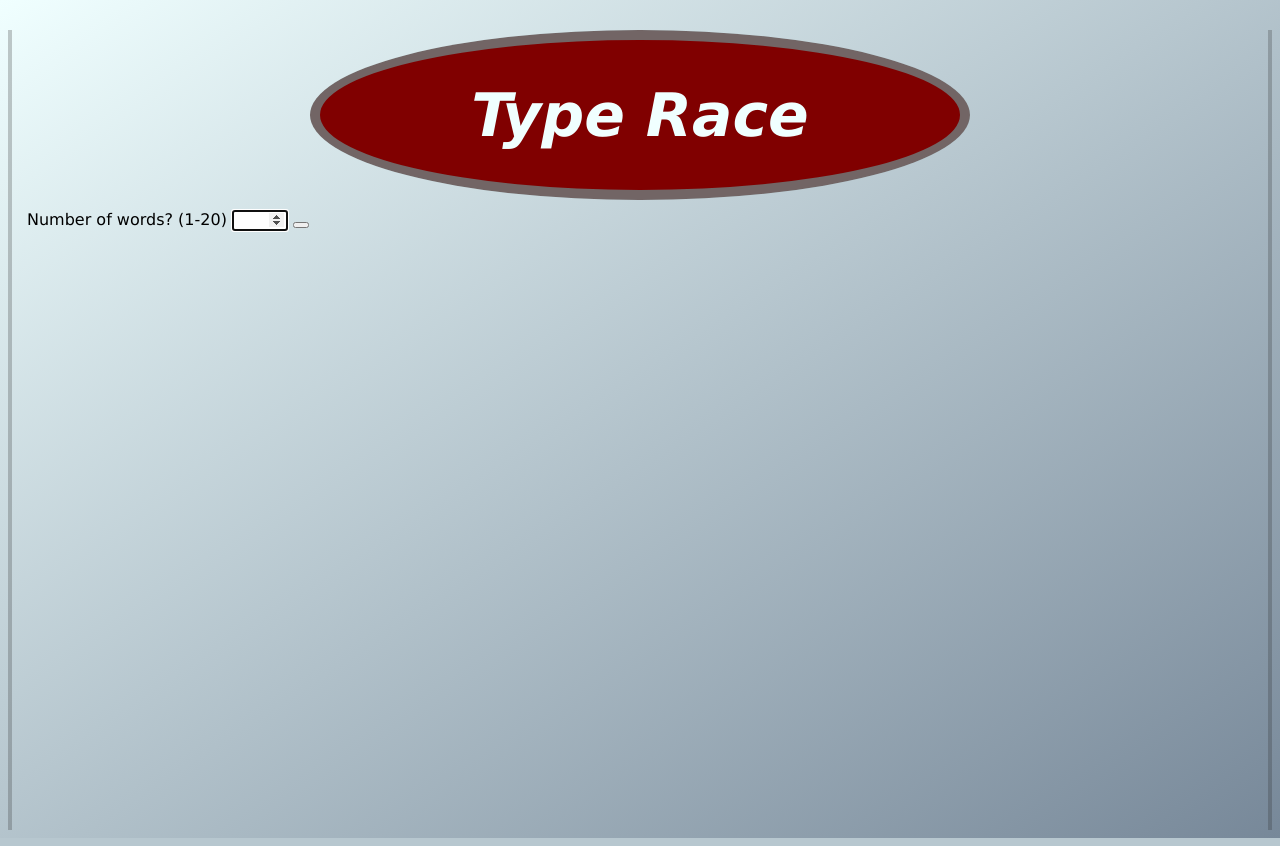
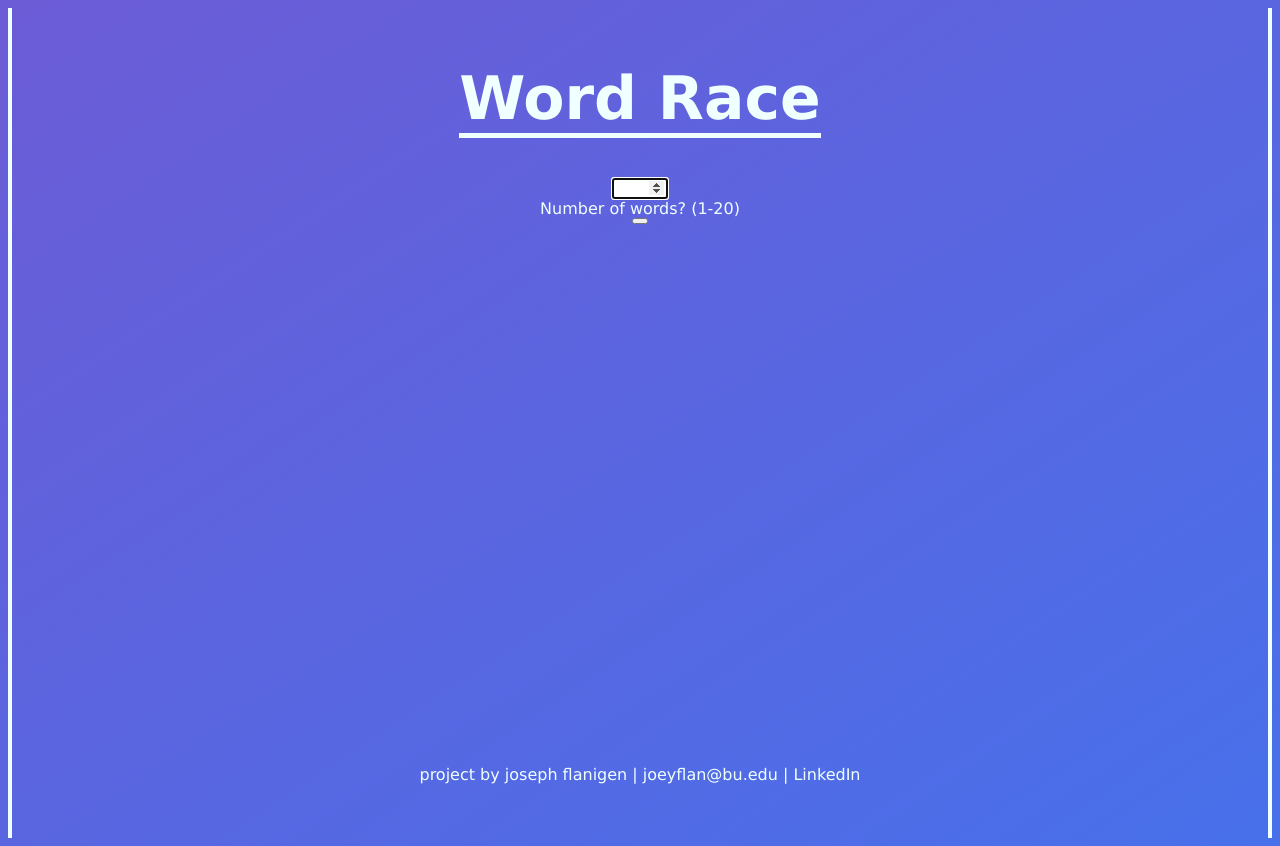
Before and after one commit to jflanigen/project-KeyRacer, a PHP site: page /word-game.html in a window 1280 px wide. Run offline with PHP 8.4, Linux system fonts and the light colour scheme.

Commit message:
fixed header and author lines
styling for header and author lines

```diff
--- a/js-support.js
+++ b/js-support.js
@@ -45,6 +45,16 @@ var randomWordsCopy = [];
 var userWords = [];
 var currentRandomWord = '';
 var trav = 0;
+
+function verifyInt(){
+    let value = document.getElementById('numInput').value;
+    if(isNaN(value) || value < 1 || value > 20){
+        document.getElementById('numInputLabel').innerText = 'Your input must be an integer in range 1 to 20.'
+        value.value = '';
+    } else {
+        switchToP_EXEC();
+    }
+}
 
 /**
  *  switchToP_EXEC(): Triggered when on P_NUMREQ and after user has
--- a/stylefile.css
+++ b/stylefile.css
@@ -1,34 +1,26 @@
 html {
     font-family: Verdana;
+    color: azure;
 }
 
 body {
     overflow: hidden;
     height: 100vh;
-    background: linear-gradient(to top left, lightslategray, azure);
-    border-left: 4px solid rgba(40, 40, 40, 0.25);
-    border-right: 4px solid rgba(40, 40, 40, 0.25);
-    padding-left: 15px;
-    padding-right: 15px;
-}
-
-.headerbox {
-    border: 10px solid rgba(112, 112, 112, 0.9);
-    border-radius: 100%;
-    width: 50vw;
-    padding: 0;
-    background-color: maroon;
-    text-align: center;
-    text-align: center;
-    margin: 30px auto 10px;
+    background: linear-gradient(to bottom right, hsl(248, 60%, 60%), hsl(225, 80%, 60%));
+    border-left: 4px solid azure;
+    border-right: 4px solid azure;
+    padding: 15px;
 }
 
 .header {
-    text-align: center;
-    font-family: Verdana;
-    font-style: italic;
+    display: inline-block;
     color: azure;
     font-size: 60px;
+    border-bottom: 5px solid azure;
+}
+
+.centerHeader {
+    text-align: center;
 }
 
 .startButton {
@@ -78,3 +70,15 @@ body {
     border: none !important;
     font-size:0;
 }
+
+.flexCenter {
+    display: flex;
+    flex-direction: column;
+    justify-content: center;
+    align-items: center;
+}
+
+a{
+    color: azure;
+    text-decoration: none;
+}
--- a/word-game.html
+++ b/word-game.html
@@ -10,20 +10,19 @@
 
     <body>
         <script src="js-support.js"></script>
-        <fieldset class="headerbox">
-            <h1 class="header">Type Race</h1>
-        </fieldset>
 
+        <div class="centerHeader">
+            <h1 class="header">Word Race</h1>
+        </div>
 
-        <div id="P_NUMREQ">
-            <label for="numInput">Number of words? (1-20)</label>
+        <div id="P_NUMREQ" class="flexCenter">
             <input type="number" id="numInput" name="numInput" min="1" max="20">
-            <button type="submit" id="NUMREQsubmit" onclick="switchToP_EXEC()"></button>
+            <label id="numInputLabel" for="numInput">Number of words? (1-20)</label>
+            <button type="submit" id="NUMREQsubmit" onclick="verifyInt()"></button>
         </div>
 
         <div id="timer" display="none"></div>
-
-        <div id="P_EXECGAME">
+        <div id="P_EXECGAME" class="flexCenter">
             <button id="execGame" name="execGame" onclick="timer()" style="display: none">start</button>
         </div>
 
@@ -48,6 +47,11 @@
             </div>
             <button type="submit" id="restartButton" onclick="location.reload()">restart</button>
         </div>
+
+        <p style="position: absolute; bottom: 0; left: 0; width: 100%; text-align: center;">project by joseph flanigen | joeyflan@bu.edu |
+            <a href="https://www.linkedin.com/in/joseph-flanigen-91b595236/">LinkedIn</a>
+        </p>
+
     </body>
 
 </html>
```
